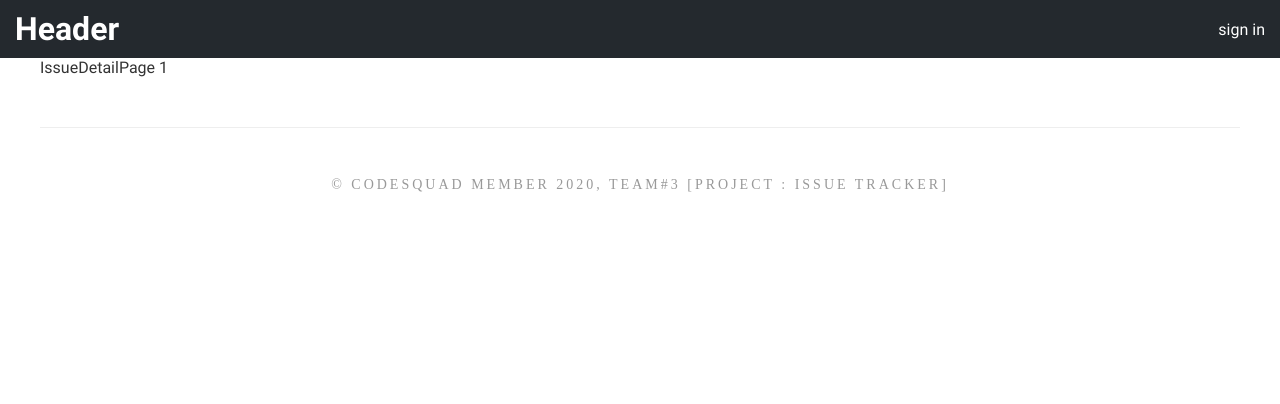
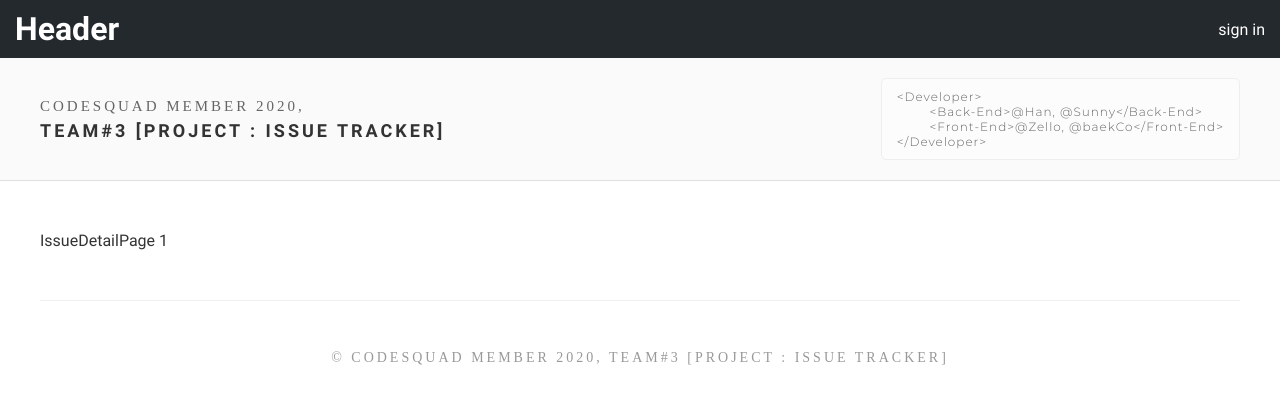
Before and after one commit to codesquad-member-2020/issue-tracker-03, a React app in the folder client/: page /issue-detail/1 in a window 1280 px wide. Shown: the top 404 px of the page. Built offline with nearby package versions, Linux system fonts and the light colour scheme; a web font is replaced by a local one.

Commit message:
[#42] feat; 글로벌 타이틀 컴포넌트 구현 (r공통 영역 컴포넌트)

```diff
--- /dev/null
+++ b/client/src/components/Common/GlobalTitles.js
@@ -0,0 +1,58 @@
+import React from 'react';
+import styled from 'styled-components';
+
+const Wrap = styled.div`
+  padding: 20px 0;
+  margin-bottom: 50px;
+  border-bottom: 1px solid #e0e0e0;
+  background: #fafafa;
+`;
+const Inner = styled.div`
+  display: flex;
+  justify-content: space-between;
+  align-items: center;
+  width: 1200px;
+  margin: 0 auto;
+`;
+const Title = styled.h1`
+  font-family: 'Montserrat';
+  font-weight: 500;
+  font-size: 15px;
+  color: #666;
+  letter-spacing: 3px;
+  span {
+    display: block;
+    margin-top: 5px;
+    font-weight: 700;
+    font-size: 18px;
+  }
+`;
+const Description = styled.pre`
+  padding: 10px 15px;
+  font-family: 'Montserrat';
+  font-weight: 300;
+  font-size: 12px;
+  color: #666;
+  letter-spacing: 1px;
+  border: 1px solid #eee;
+  border-radius: 5px;
+  background: #fcfcfc;
+`;
+
+const GlobalTitles = () => {
+  return (
+    <Wrap>
+      <Inner>
+        <Title>
+          CODESQUAD MEMBER 2020, <span>TEAM#3 [PROJECT : ISSUE TRACKER]</span>
+        </Title>
+        <Description>{`<Developer>
+        <Back-End>@Han, @Sunny</Back-End>
+        <Front-End>@Zello, @baekCo</Front-End>
+</Developer>`}</Description>
+      </Inner>
+    </Wrap>
+  );
+};
+
+export default GlobalTitles;
--- a/client/src/containers/HeaderContainer.js
+++ b/client/src/containers/HeaderContainer.js
@@ -3,6 +3,7 @@ import styled from 'styled-components';
 import { useSelector, useDispatch } from 'react-redux';
 import Cookies from 'universal-cookie';
 import { resetLoginInfo } from '@Modules/login';
+import GlobalTitles from '../components/Common/GlobalTitles';
 
 const HeaderWrap = styled.header`
   display: flex;
@@ -28,11 +29,16 @@ const HeaderContainer = () => {
   }
 
   return (
-    <HeaderWrap>
-      <h1>Header</h1>
-      {!loginStateInfo && <a href={process.env.REACT_APP_API_LOGIN}>sign in</a>}
-      {loginStateInfo && <span onClick={onSignoutHandler}>sign out</span>}
-    </HeaderWrap>
+    <>
+      <HeaderWrap>
+        <h1>Header</h1>
+        {!loginStateInfo && (
+          <a href={process.env.REACT_APP_API_LOGIN}>sign in</a>
+        )}
+        {loginStateInfo && <span onClick={onSignoutHandler}>sign out</span>}
+      </HeaderWrap>
+      <GlobalTitles />
+    </>
   );
 };
 
```
